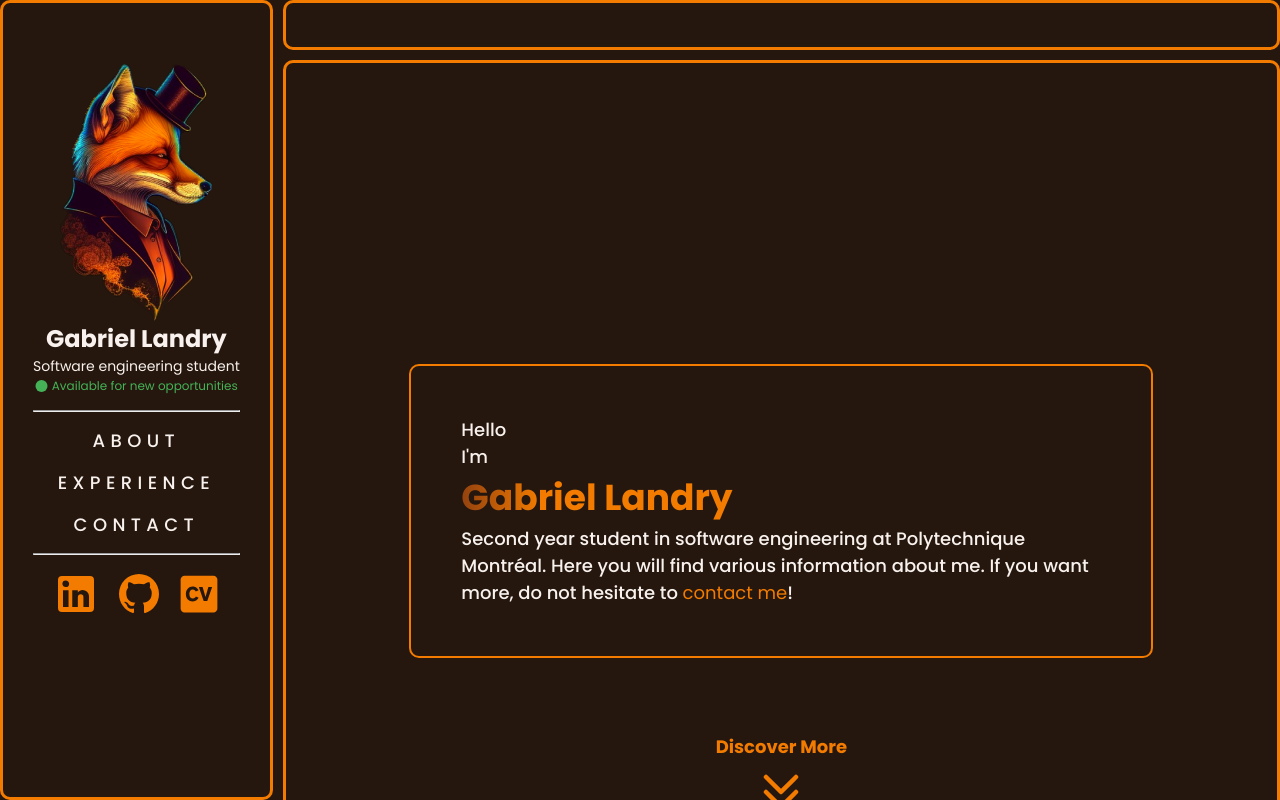
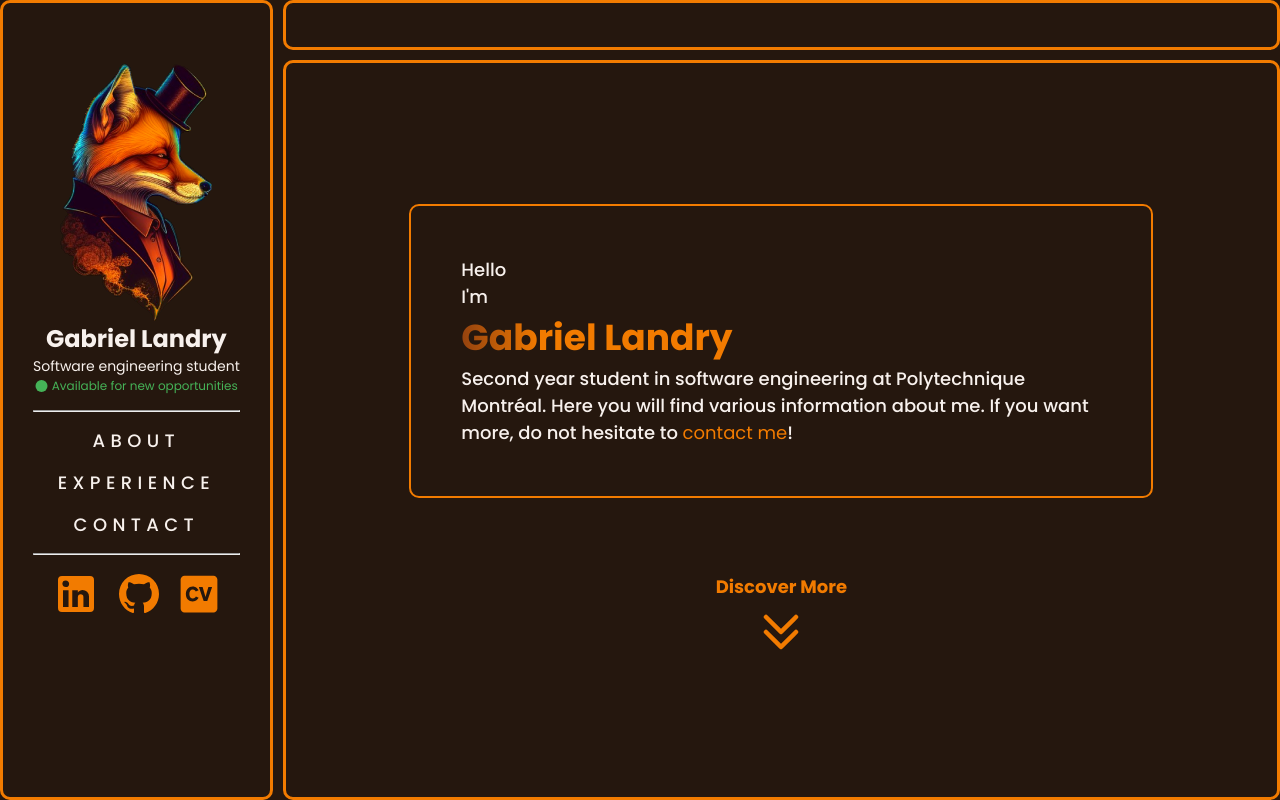
Before and after one commit to Sportek/portfolioV3, a Vue app: page / in a window 1280 px wide. Shown: the top 800 px of the page. Built offline with nearby package versions, Linux system fonts and the light colour scheme.

Commit message:
Fix du problème de sizing

```diff
--- a/src/components/BoardContainer.vue
+++ b/src/components/BoardContainer.vue
@@ -18,12 +18,13 @@ import LeftBarComponent from '@/components/LeftBarComponent.vue';
 <style scoped>
 .board {
     width: 100vw;
+    height: 100vh;
     display: grid;
     grid-template-areas:
         "leftbar header"
         "leftbar body";
-    grid-template-columns: auto 5fr;
-    grid-template-rows: auto 4fr;
+    grid-template-columns: auto 1fr;
+    grid-template-rows: auto 1fr;
     gap: 10px;
 }
 
--- a/src/components/ProjectContainer.vue
+++ b/src/components/ProjectContainer.vue
@@ -8,8 +8,22 @@ defineProps<{
 
 <template>
     <div class="project">
-
-
+        <div class="description-container">
+            <div id="title">{{ project.title }}</div>
+            <div class="information-container">
+                <div class="information-title">Description du project :</div>
+                <div class="information-description">{{ project.description }}</div>
+            </div>
+            <div class="information-container">
+                <div class="information-title">Apprentissages réalisés :</div>
+                <div class="information-description">
+                    <ul>
+                        <li v-for="item in project.learning_achieved" v-bind:key="item.toString()">{{ item }}</li>
+                    </ul>
+                </div>
+            </div>
+        </div>
+<!--
         <div class="description-container">
                 <div id="title">{{ project.title }}</div>
                 <div class="information-container">
@@ -40,7 +54,7 @@ defineProps<{
                         </div>
                     </a>
                 </div>
-            </div>
+            </div> -->
 
 
         <!-- <div class="container">
```
Lines whose indentation alone changed are shown as unchanged.
